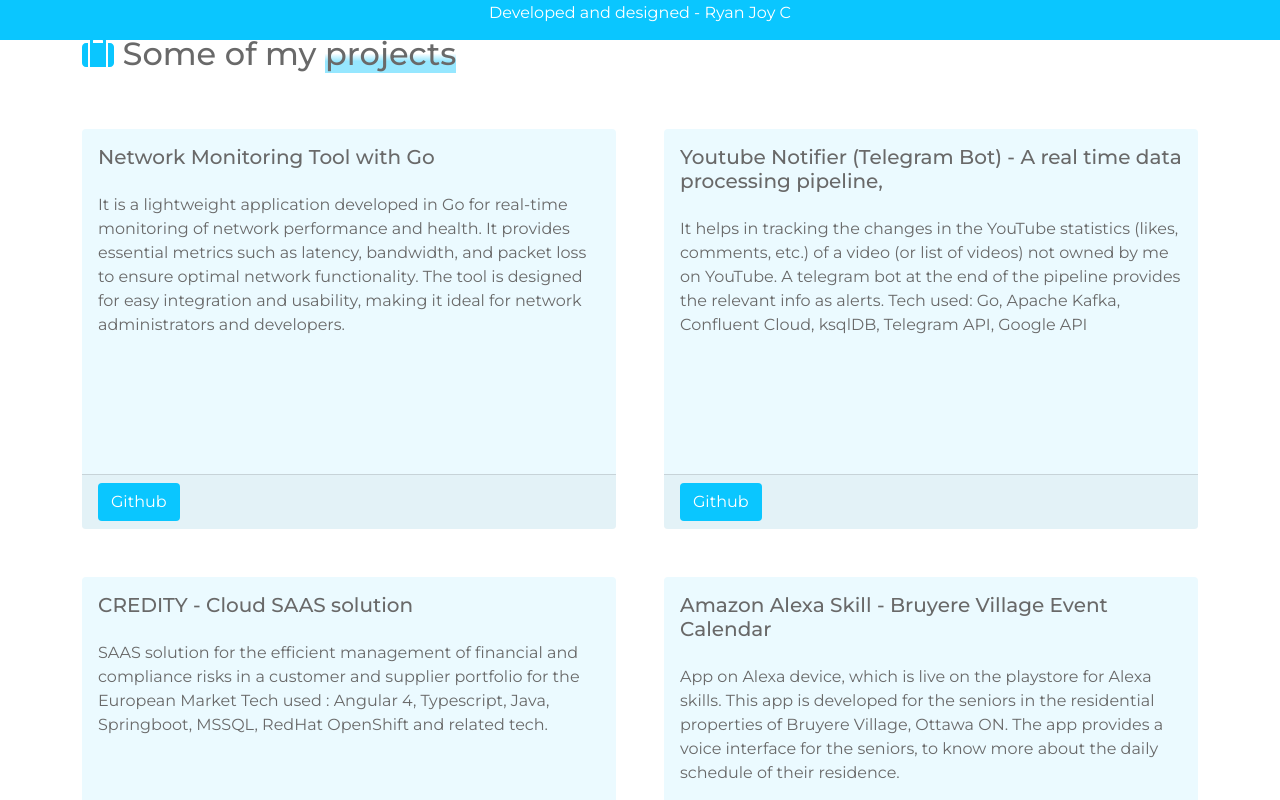
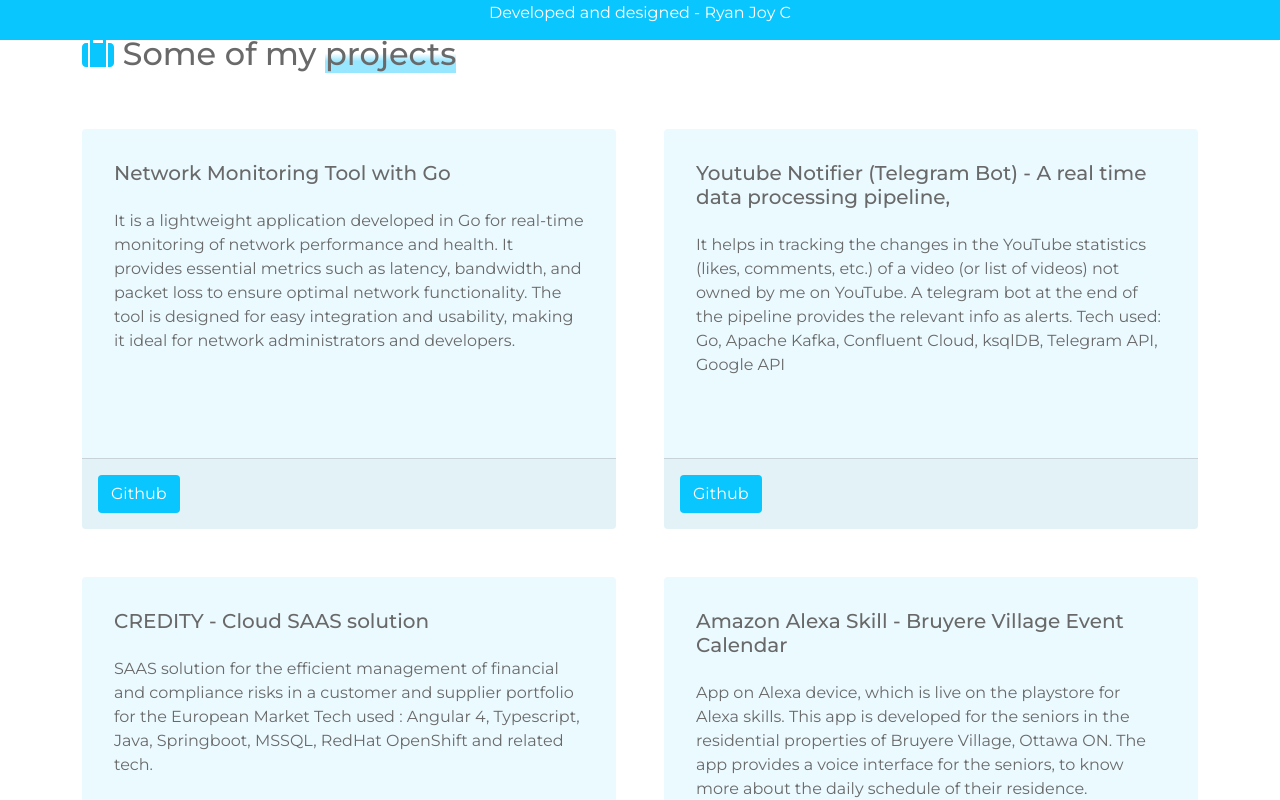
Before and after one commit to ryanjoy0000/tangy-lemon, an Angular app in the folder front-end/tangy-lemon-web/: page /author in a window 1280 px wide. Shown: the part 760-1560 px from the top of the page. Built offline with nearby package versions, Linux system fonts and the light colour scheme.

Commit message:
changed design of the box cards in projects section

```diff
--- a/front-end/tangy-lemon-web/src/app/portfolio/projects/projects.component.scss
+++ b/front-end/tangy-lemon-web/src/app/portfolio/projects/projects.component.scss
@@ -7,6 +7,14 @@
 .card {
   border: none;
   background-color: var(--third-color);
+}
+
+.card-body{
+  padding: 2rem;
+}
+
+.card-footer {
+  padding: 1rem;
 }
 
 .card-footer > button {
```
